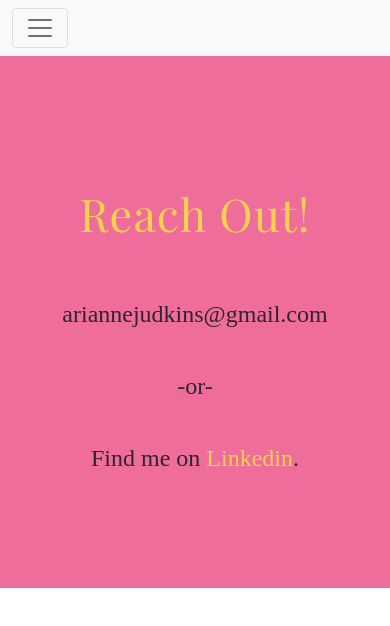
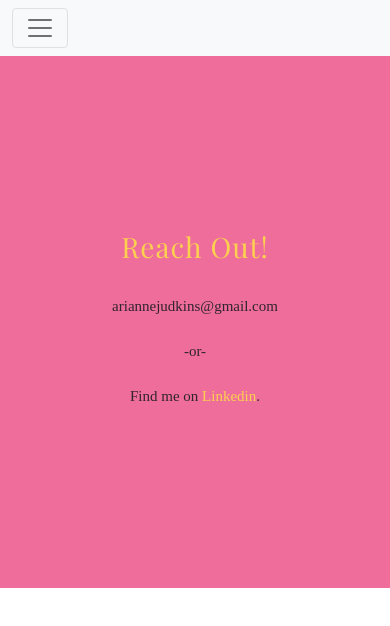
Before and after one commit to ariannemix/Personal-Website, a plain HTML site: page contact.html in a window 390 px wide. Drawn offline with nearby package versions, Linux system fonts and the light colour scheme; a web font is replaced by a local one.

Commit message:
fixed responsive bugs

```diff
--- a/contact.html
+++ b/contact.html
@@ -40,9 +40,9 @@
         </nav>
 
         <div class="hero">
-        <div class="center pt-4">
-            <h2 class="secondary-heading pb-5">Reach Out!</h2>
-            <p class="text-color">ariannejudkins@gmail.com <br /><br /> -or- <br /><br /> Find me on <a class="about-link" href="https://www.linkedin.com/in/arianne-mix-168619220" target="/">Linkedin</a>.</p>
+        <div class="pt-5 pb-5">
+            <h2 class="secondary-heading contact-heading pb-4">Reach Out!</h2>
+            <p class="text-color contact">ariannejudkins@gmail.com <br /><br /> -or- <br /><br /> Find me on <a class="about-link" href="https://www.linkedin.com/in/arianne-mix-168619220" target="/">Linkedin</a>.</p>
         </div>
         </div>
 
--- a/style.css
+++ b/style.css
@@ -115,8 +115,14 @@
   border: solid 2px var(--main-light-color);
 }
 
-.center p {
+.contact {
   font-size: 24px;
+  text-align: center;
+}
+
+.contact-heading {
+  text-align: center;
+  font-size: 50px;
 }
 
 @media (min-width: 1200px) {
@@ -157,4 +163,22 @@
   .p-5 {
     padding: 10px !important;
   }
+
+  .contact {
+    font-size: 15px;
+    text-align: center;
+  }
+
+  .contact-heading {
+    text-align: center;
+    font-size: 28px;
+  }
+
+  .main-intro h1 {
+    font-size: 37px;
+  }
+
+  .main-intro h2 {
+    font-size: 18px;
+  }
 }
```
